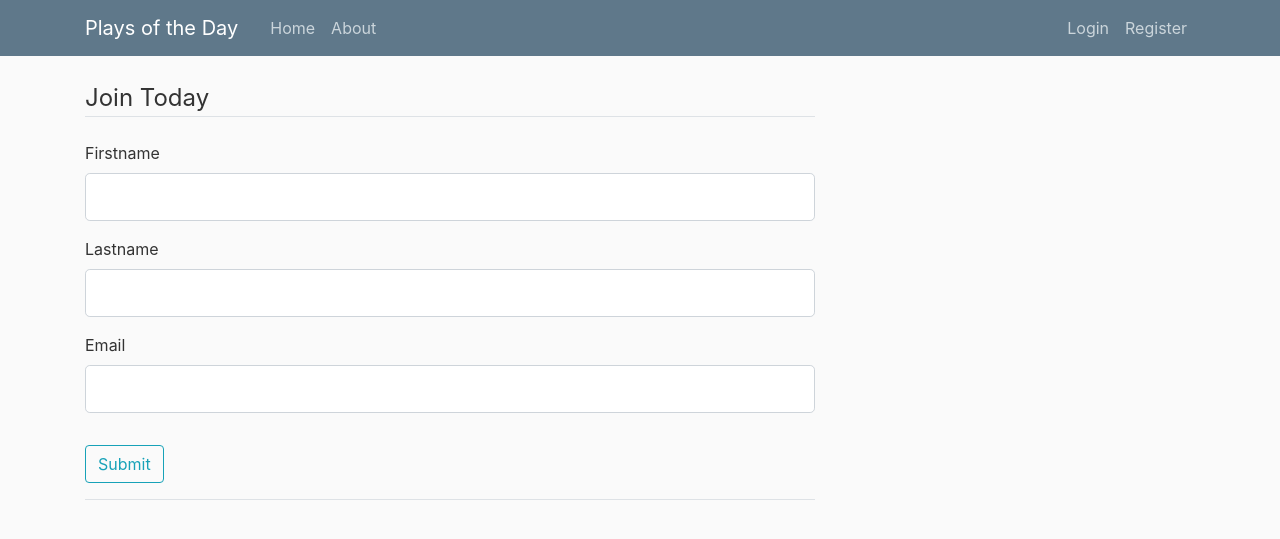
After one commit to brelyt45/pod, a Python web app: template pod/templates/register.html in a window 1280 px wide. The commit adds this page. Shown: the top 539 px of the page. Run offline with Jinja, Linux system fonts and the light colour scheme; the template is opened without the code that fills it: most values are stand-ins (such as "Sample title", 1, 10 or a date in 2020); form fields are guessed from the names that the template uses; some libraries are stand-ins or nearby versions.

Commit message:
Start of Changes to forms

```diff
--- a/pod/picks/routes.py
+++ b/pod/picks/routes.py
@@ -1,7 +1,6 @@
 from flask import render_template, request, Blueprint
 from pod.models import User, Pick
 import datetime
-
 
 picks = Blueprint('picks', __name__)
 
--- a/pod/templates/layout.html
+++ b/pod/templates/layout.html
@@ -34,7 +34,7 @@
             <!-- Navbar Right Side -->
             <div class="navbar-nav">
                 <a class="nav-item nav-link" href="#">Login</a>
-                <a class="nav-item nav-link" href="#">Register</a>
+                <a class="nav-item nav-link" href="{{url_for('users.register')}}">Register</a>
             </div>
           </div>
         </div>
--- /dev/null
+++ b/pod/templates/register.html
@@ -0,0 +1,31 @@
+{% extends "layout.html" %}
+{% block content %}
+    <div>
+        <form method="POST" action="">
+            {{ form.hidden_tag() }}
+            <fieldset class="form-group">
+                <legend class="border-bottom mb-4">Join Today</legend>
+                <div class="form-group">
+                    {{form.firstname.label(class="form-control-label")}}
+                    {{form.firstname(class="form-control form-control-lg")}}
+                </div>
+                <div class="form-group">
+                    {{form.lastname.label(class="form-control-label")}}
+                    {{form.lastname(class="form-control form-control-lg")}}
+                </div>
+                <div class="form-group">
+                    {{form.email.label(class="form-control-label")}}
+                    {{form.email(class="form-control form-control-lg")}}
+                </div>
+            </fieldset>
+            <div class="form-group">
+                {{ form.submit(class="btn btn-outline-info")}}
+            </div>
+        </form>
+    </div>
+    <div class="border-top pt-3">
+        <small class="text-muted">
+            {# Already Have An Account? <a class="ml-2" href="{{url_for('login')}}">Sign In</a> #}
+        </small>
+    </div>
+{% endblock content %}
```
Also changed, not shown: pod/__init__.py (+15 -14 lines), pod/models.py (+10 -5 lines), pod/users/forms.py (added, +16 -0 lines), pod/users/routes.py (+17 -2 lines), pod/site.db, pod/templates/login.html (added).
